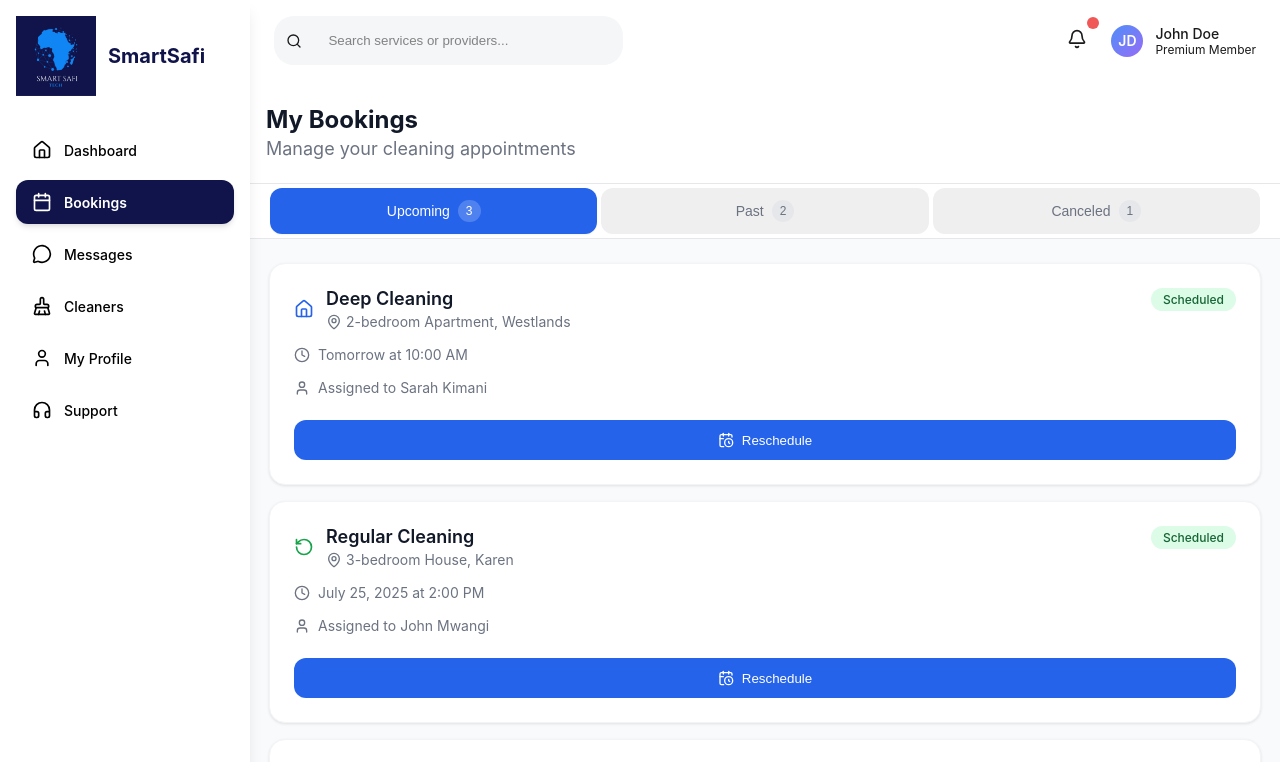
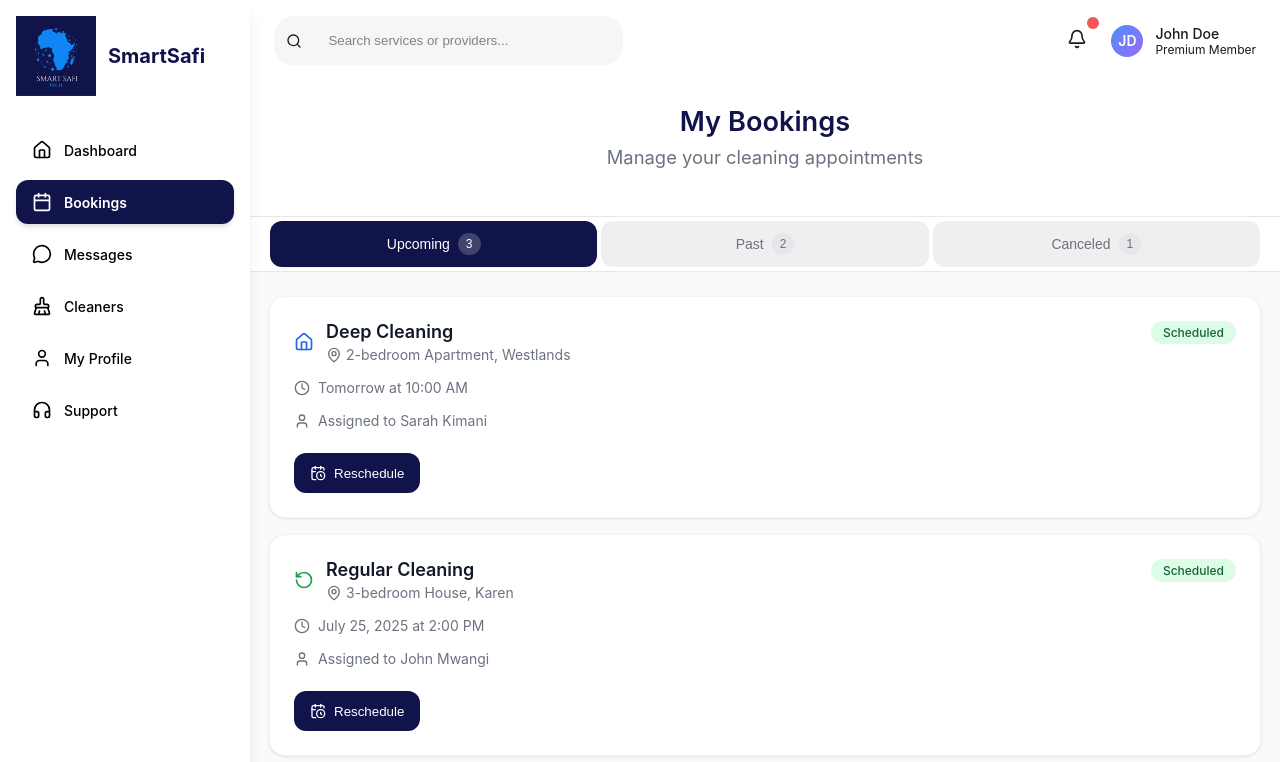
Before and after one commit to JJcode404/SMARTsaFI, a React (Vite) app in the folder apps/web-app/client-web/: page /homePage/myBookings in a window 1280 px wide. Shown: the top 762 px of the page. Built offline with nearby package versions, Linux system fonts and the light colour scheme.

Commit message:
style: modified look by adding white background

```diff
--- a/apps/web-app/client-web/src/components/header/header.module.css
+++ b/apps/web-app/client-web/src/components/header/header.module.css
@@ -18,7 +18,6 @@
   align-items: center;
   gap: 16px;
   justify-content: center;
-  display: none;
 }
 
 .navbar {
--- a/apps/web-app/client-web/src/components/homePage/booking/myBookings.jsx
+++ b/apps/web-app/client-web/src/components/homePage/booking/myBookings.jsx
@@ -228,15 +228,16 @@ const MyBookings = () => {
 
   return (
     <div className={styles.container}>
-      <div className={styles.header}>
-        <div className={styles.maxWidth}>
-          <h1 className={styles.headerTitle}>My Bookings</h1>
-          <p className={styles.headerSubtitle}>
-            Manage your cleaning appointments
-          </p>
+      <div className="progressSection">
+        <div className="progressContent">
+          <div className="progressHeader">
+            <h1 className="progressTitle">My Bookings</h1>
+            <p className="progressSubtitle">
+              Manage your cleaning appointments
+            </p>
+          </div>
         </div>
       </div>
-
       <div className={styles.tabContainer}>
         <div className={styles.maxWidth}>
           <div className={styles.tabNavigation}>
--- a/apps/web-app/client-web/src/components/homePage/booking/myBookings.module.css
+++ b/apps/web-app/client-web/src/components/homePage/booking/myBookings.module.css
@@ -58,13 +58,13 @@
 }
 
 .tabActive {
-  background-color: #2563eb;
+  background-color: #10144a;
   color: white;
   box-shadow: 0 1px 2px 0 rgba(0, 0, 0, 0.05);
 }
 
 .tabActive:hover {
-  background-color: #1d4ed8;
+  background-color: #10144a;
   color: white;
 }
 
@@ -219,7 +219,6 @@
 }
 
 .actionButton {
-  flex: 1;
   padding: 0.75rem 1rem;
   border-radius: 0.75rem;
   font-weight: 500;
@@ -238,7 +237,7 @@
 }
 
 .buttonPrimary {
-  background-color: #2563eb;
+  background-color: #10144a;
   color: white;
 }
 
--- a/apps/web-app/client-web/src/components/homePage/headerNav/headerNav.module.css
+++ b/apps/web-app/client-web/src/components/homePage/headerNav/headerNav.module.css
@@ -7,7 +7,7 @@ body.dark-mode {
   --border-color: #475569;
 }
 
-header {
+.header {
   position: sticky;
   top: 0;
   z-index: 30;
--- a/apps/web-app/client-web/src/pages/checkout/checkout.jsx
+++ b/apps/web-app/client-web/src/pages/checkout/checkout.jsx
@@ -12,12 +12,12 @@ const Checkout = () => {
   const Vat = 500;
 
   return (
+    <div className={styles.wrapper}>
       <div className={styles.checkoutContainer}>
         <h2 className={styles.title}>CheckOut</h2>
         <p className={styles.subtitle}>
           Please complete the purchase by providing payment details
         </p>
-
         <div className={styles.paymentIcons}>
           <img
             src={"./mpesalogo1.svg"}
@@ -40,10 +40,8 @@ const Checkout = () => {
             onClick={() => setPaymentMethod("card")}
           />
         </div>
-
         {paymentMethod === "mpesa" && <MpesaForm />}
         {paymentMethod === "card" && <CardForm />}
-
         <div className={styles.summary}>
           <div>
             <span>Subtotal</span>
@@ -58,10 +56,10 @@ const Checkout = () => {
             <strong>Ksh {price + Vat}</strong>
           </div>
         </div>
-
         <button className={styles.payBtn} onClick={() => handleSubmit()}>
           Pay Ksh {price + Vat}
         </button>
+      </div>
     </div>
   );
 };
--- a/apps/web-app/client-web/src/pages/checkout/checkout.module.css
+++ b/apps/web-app/client-web/src/pages/checkout/checkout.module.css
@@ -1,10 +1,18 @@
+body {
+  background-color: #f9fafb;
+}
 .checkoutContainer {
   max-width: 100%;
   width: 90%;
   margin: auto;
   font-family: Arial, sans-serif;
+  padding: 24px;
+  box-sizing: border-box;
+  background-color: white;
+  border-radius: 20px;
+}
+.wrapper {
   padding: 20px;
-  box-sizing: border-box;
 }
 
 .title,
--- a/apps/web-app/client-web/src/pages/chooseProvider/chooseProvider.module.css
+++ b/apps/web-app/client-web/src/pages/chooseProvider/chooseProvider.module.css
@@ -1,14 +1,20 @@
 /* Main container and layout */
 .container {
   min-height: 100vh;
+  padding: 20px;
+}
+body {
+  background-color: #f9fafb;
 }
 
 .main {
   max-width: 70rem;
   margin: 0 auto;
+  background-color: white;
   padding: 2rem 1rem;
   display: grid;
   grid-template-columns: 1fr;
+  border-radius: 20px;
   gap: 2rem;
 }
 
--- a/apps/web-app/client-web/src/pages/location/location.jsx
+++ b/apps/web-app/client-web/src/pages/location/location.jsx
@@ -58,7 +58,7 @@ const LocationPicker = () => {
   if (!isLoaded) return <div>Loading...</div>;
 
   return (
-    <div>
+    <div className={styles.main}>
       <PlacesSearchBox
         onSelect={setSelected}
         setAddress={setAddress}
@@ -170,8 +170,10 @@ const PlacesSearchBox = ({ onSelect, setAddress, address }) => {
 
 const Location = () => {
   return (
-    <div className={styles.locationContainer}>
-      <LocationPicker />
+    <div className={styles.wrap}>
+      <div className={styles.locationContainer}>
+        <LocationPicker />
+      </div>
     </div>
   );
 };
--- a/apps/web-app/client-web/src/pages/location/location.module.css
+++ b/apps/web-app/client-web/src/pages/location/location.module.css
@@ -4,6 +4,17 @@
   padding: 20px;
   padding-inline: 5vw; /* adds horizontal responsiveness */
   flex-wrap: nowrap;
+  width: 100%;
+
+  min-height: 100vh;
+}
+.main {
+  border-radius: 20px;
+  padding: 1.356em;
+  background-color: white;
+}
+.wrap {
+  background-color: #f9fafb;
 }
 
 .addAddress {
--- a/apps/web-app/client-web/src/pages/schedule-components/schedule.jsx
+++ b/apps/web-app/client-web/src/pages/schedule-components/schedule.jsx
@@ -30,13 +30,13 @@ const ScheduleService = () => {
     });
 
   return (
+    <div className={styles.wrapper}>
       <div className={styles.container}>
         <h1 className={styles.heading}>Schedule your service</h1>
         <p className={styles.subheading}>
-        Summarize what's great about your service. To edit a service's subtitle,
-        click Manage Services and select a service.
+          Summarize what's great about your service. To edit a service's
+          subtitle, click Manage Services and select a service.
         </p>
-
         <div className={styles.filters}>
           <div className={styles.filtertext}>Filter by:</div>
           <div className={styles.selectdiv}>
@@ -48,10 +48,8 @@ const ScheduleService = () => {
             </select>
           </div>
         </div>
-
         <div className={styles.grid}>
           {/* Calendar Section */}
-
           <div className={styles.rightgrid}>
             <div className={styles.top}>
               <h2 className={styles.sectionTitle}>Select a Date and Time</h2>
@@ -94,7 +92,6 @@ const ScheduleService = () => {
               </div>
             </div>
           </div>
-
           {/* Time Slots */}
           {/* <div>
             <p className={styles.availability}>
@@ -114,7 +111,6 @@ const ScheduleService = () => {
               ))}
             </div>
           </div> */}
-
           {/* Service Details */}
           <div className={styles.serviceDetails}>
             <h2 className={styles.sectionTitle}>Service Details</h2>
@@ -130,15 +126,18 @@ const ScheduleService = () => {
                 <li>Time: {selectedTime}</li>
                 <li>Price: {price}</li>
               </ul>
-            <button className={styles.nextButton} onClick={() => handleNext()}>
+              <button
+                className={styles.nextButton}
+                onClick={() => handleNext()}
+              >
                 Next
               </button>
             </div>
           </div>
         </div>
-
-      <div className={styles.showAllWrapper}>
+        {/* <div className={styles.showAllWrapper}>
           <button className={styles.showAllButton}>Show all sessions</button>
+        </div> */}
       </div>
     </div>
   );
--- a/apps/web-app/client-web/src/pages/schedule-components/schedule.module.css
+++ b/apps/web-app/client-web/src/pages/schedule-components/schedule.module.css
@@ -24,15 +24,18 @@ abbr {
 }
 
 body {
-  background-color: white;
+  background: #f9fafb;
   font-size: 18px; /* Increased base font size */
 }
-
+.wrapper {
+  padding: 20px;
+}
 .container {
   max-width: 1200px; /* Add a max-width for larger layouts */
   min-height: 100vh;
-  background: white;
-  padding: 3rem 4rem; /* Increased padding */
+  background-color: white;
+  padding: 1.4em; /* Increased padding */
+  border-radius: 20px;
   font-family: sans-serif;
   color: #11124c;
   margin: auto;
```
Lines whose indentation alone changed are shown as unchanged.
